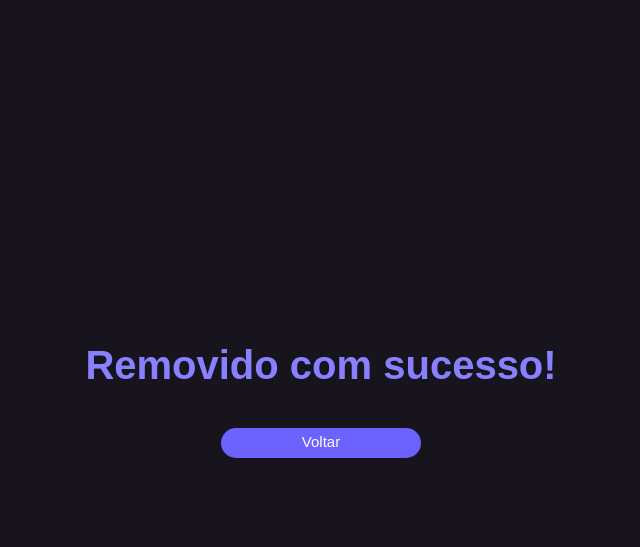
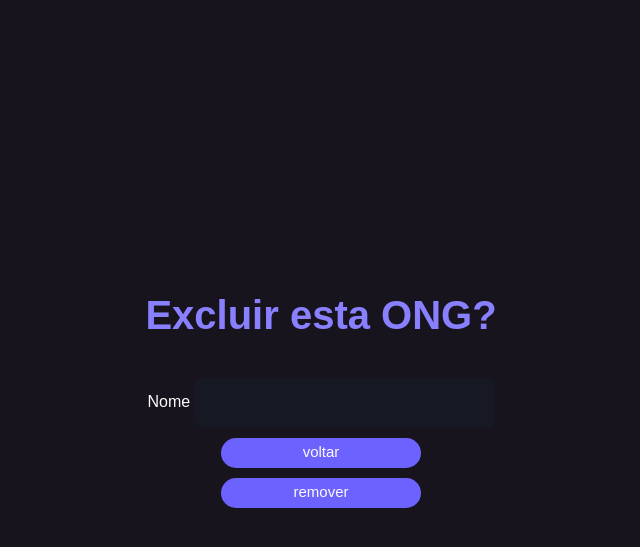
Before and after one commit to adrianotelecom/ProjetoDB, a Flask app: page /room/read/delete/1 in a window 1280 px wide. Shown: the top 547 px of the page, without its empty margins (319-959 px from the left). Run offline with Flask 2, Linux system fonts and the light colour scheme; data that the repository does not hold is empty.

Commit message:
rota delete

```diff
--- a/AjudaSP/app.py
+++ b/AjudaSP/app.py
@@ -37,6 +37,10 @@ class organiza(db.Model):
   @staticmethod
   def read_single(registro_id):
     return organiza.query.get(registro_id)
+
+  @staticmethod
+  def readSingle_ByName(nome_ong):
+    return organiza.query.filter_by(nome_ong = nome_ong)
 
   def save(self):
     db.session.add(self)
@@ -105,14 +109,30 @@ def details(registro_id):
     registro_id = registro_id
   )
 
-@app.route('/room/read/delete/<registro_id>')
-def delete(registro_id):
-  registro = organiza.read_single(registro_id)
+@app.route('/room/read/delete/<nome_ong>')
+def delete(nome_ong):
+  registro = organiza.readSingle_ByName(nome_ong)
 
   return render_template(
     'delete.html',
     registro = registro
   )
 
+@app.route('/room/read/delete/<nome_ong>/confirmed')
+def deleteConfirmed(nome_ong):
+  sucesso = None
+  registro = organiza.readSingle_ByName(nome_ong)
+
+  if registro:
+    registro.delete()
+    sucesso = True
+
+  return render_template(
+    'delete.html',
+    registro = registro,
+    sucesso = sucesso
+  )
+
+
 if __name__ == '__main__':
   app.run(debug = True)
--- a/AjudaSP/static/pages/delete.css
+++ b/AjudaSP/static/pages/delete.css
@@ -1,3 +1,4 @@
+/* sucesso  */
 * {
     margin: 0;
     padding: 0;
@@ -63,6 +64,58 @@ main form a {
 
 }
 
-main form input[type="submit"]:hover {
+/* registro  */
+
+main form input {
+    background: var(--input-background);
+    width: 300px;
+    height: 50px;
+    padding: 0 0.5rem;
+    margin-top: 1rem;
+    outline: none;
+    color: var(--input);
+    font-size: 1rem;
+    border: 1px solid var(-bor);
+    border-radius: 8px;
+}
+
+main form a input {
+    cursor: pointer;
+    width: 50%;
+    margin-top: 4rem;
+    border: none;
+    border-radius: 32px;
+    background: var(--background-submit);
+    color: var(--submit);
+    font-size: 1.5rem;
+    transition: all .3s ease-in-out;
+    align-items: center;
+}
+
+main form a:hover {
     background: var(--submit-hover);
 }
+main form a #button-voltar{
+    position: relative;
+    left: 35%;
+}
+
+main form a #button-remover{
+    position: relative;
+    top: -34.5%;
+    left: -40%;
+}
+
+@media only screen and (max-width: 450px) {
+    main h1 {
+        font-size: 2rem;
+    }
+
+    main .alternative span {
+        font-size: 0.8rem;
+    }
+
+    main form label span, main form input[type="submit"] {
+        font-size: 1rem;
+    }
+}
--- a/AjudaSP/templates/delete.html
+++ b/AjudaSP/templates/delete.html
@@ -12,8 +12,8 @@
   <title>Ajuda SP</title>
 
 </head>
-
   <body>
+    {% if sucesso %}
     <main>
       <h1>Removido com sucesso!</h1>
       <form action="" method="POST">
@@ -21,6 +21,33 @@
       </form>
     </main>
 
+    {% elif registro %}
+    <main>
+      <h1>Excluir esta ONG?</h1>
+      <form action="" method="POST">
+          <label for="nome">
+              <span>Nome</span>
+              <input type="text" id="nome" name="nome">
+          </label>
+          <a href="" id="button-voltar">
+            voltar
+          </a>
+          <a href="/room/read/delete/{{registro.nome_ong}}/confirmed" class="#button-remover">
+            remover
+          </a>
+      </form>
+    </main>
+
+    {% else %}
+    <main>
+      <h1>ONG não encontrada</h1>
+      <form action="" method="POST">
+        <a href="">
+          <input type="submit" value="Voltar" id="button-voltar">
+        </a>
+      </form>
+    </main>
+    {% endif  %}
   </body>
 
 </html>
--- a/AjudaSP/templates/read.html
+++ b/AjudaSP/templates/read.html
@@ -39,8 +39,8 @@
         </div>
 
         <div class="tags">
-          <a href="/room/read/update/{{registro.id}}" id="modal" data-modal="modal">Update</a>
-          <a href="/room/read/delete/{{registro.id}}">Delete</a>
+          <a href="/room/read/update/{{registro.nome_ong}}" id="modal" data-modal="modal">Update</a>
+          <a href="/room/read/delete/{{registro.nome_ong}}">Delete</a>
         </div>
       </article>
       <!-- Add more cards here -->
```
